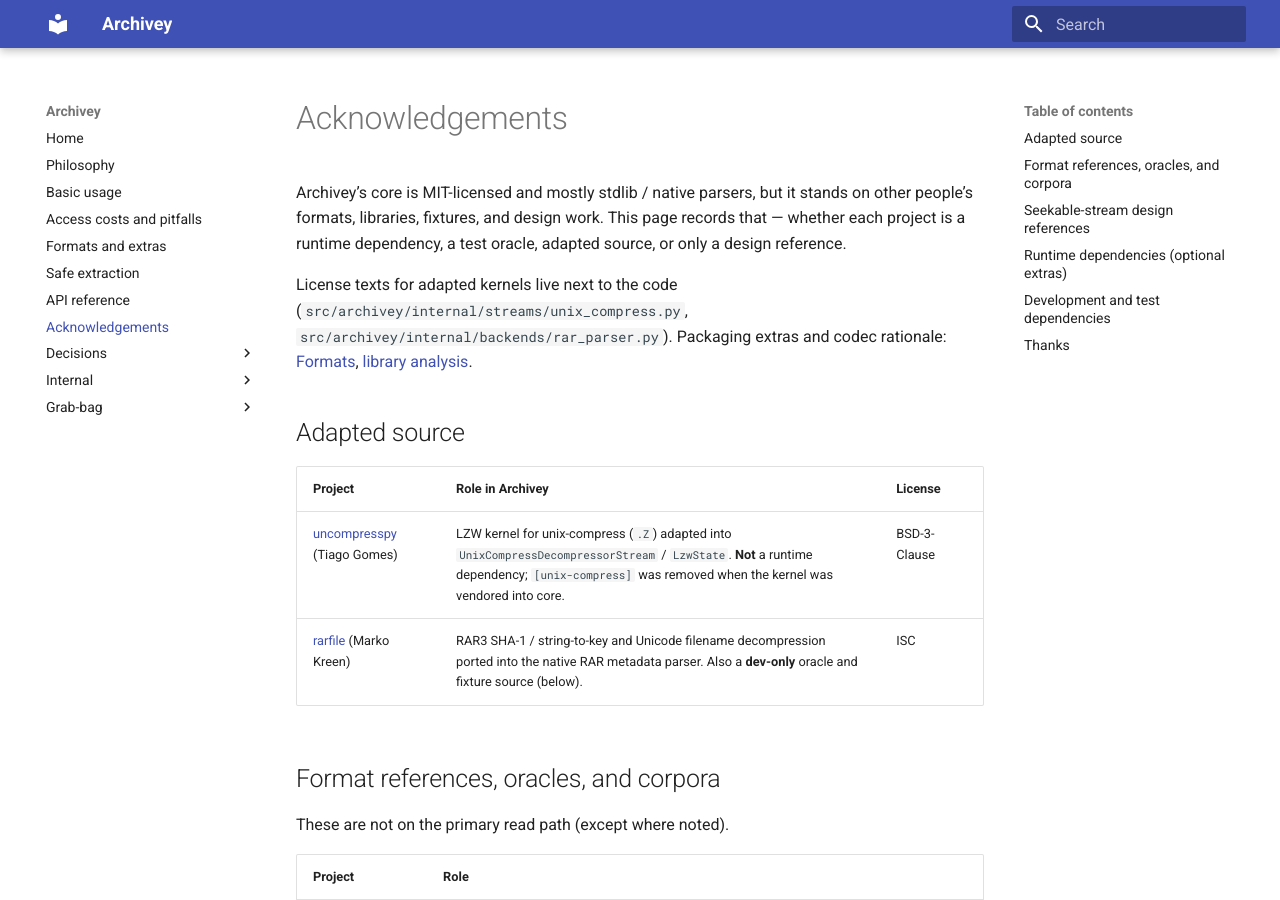
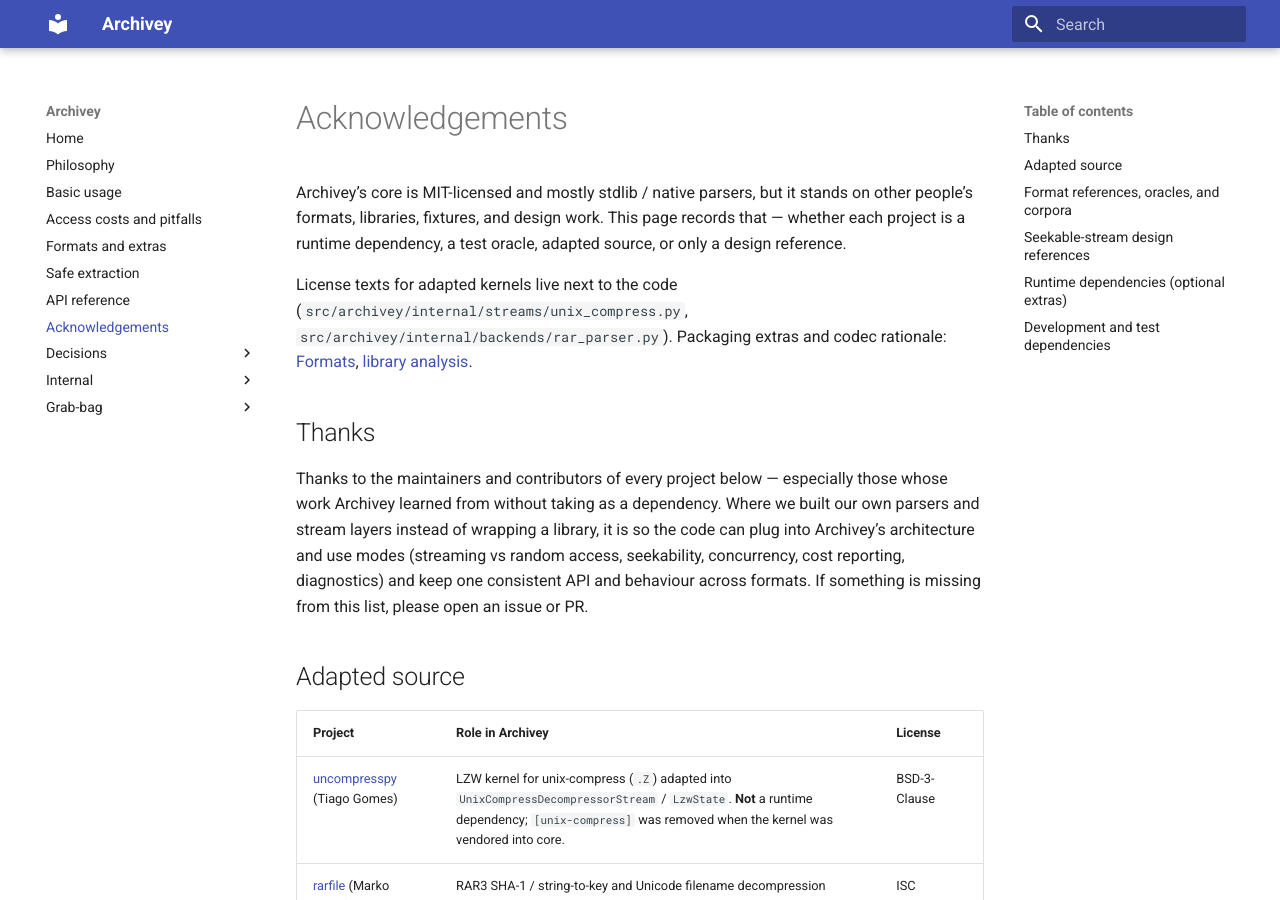
Before and after one commit to davitf/archivey-2, an MkDocs documentation site: the page built from docs/acknowledgements.md, in a window 1280 px wide and 900 px high. Built offline with MkDocs 1.6.1 and Material for MkDocs 9.7.7, drawn with Linux system fonts in a browser that asks for light colours; some of the changed text lies outside the part shown.

Commit message:
docs: move Thanks up and explain native-build rationale
Place the thanks before the tables, and note that home-grown parsers/streams
exist so they integrate with Archivey’s architecture and use modes for a
consistent API and behaviour.

Co-authored-by: Davi Figueiredo <davitf@users.noreply.github.com>

```diff
--- a/docs/acknowledgements.md
+++ b/docs/acknowledgements.md
@@ -9,6 +9,15 @@ License texts for adapted kernels live next to the code
 (`src/archivey/internal/streams/unix_compress.py`,
 `src/archivey/internal/backends/rar_parser.py`). Packaging extras and codec rationale:
 [Formats](formats.md), [library analysis](internal/library-analysis.md).
+
+## Thanks
+
+Thanks to the maintainers and contributors of every project below — especially those
+whose work Archivey learned from without taking as a dependency. Where we built our own
+parsers and stream layers instead of wrapping a library, it is so the code can plug into
+Archivey’s architecture and use modes (streaming vs random access, seekability,
+concurrency, cost reporting, diagnostics) and keep one consistent API and behaviour
+across formats. If something is missing from this list, please open an issue or PR.
 
 ## Adapted source
 
```
Also changed, not shown: other parts of docs/acknowledgements.md (+0 -6 lines).
